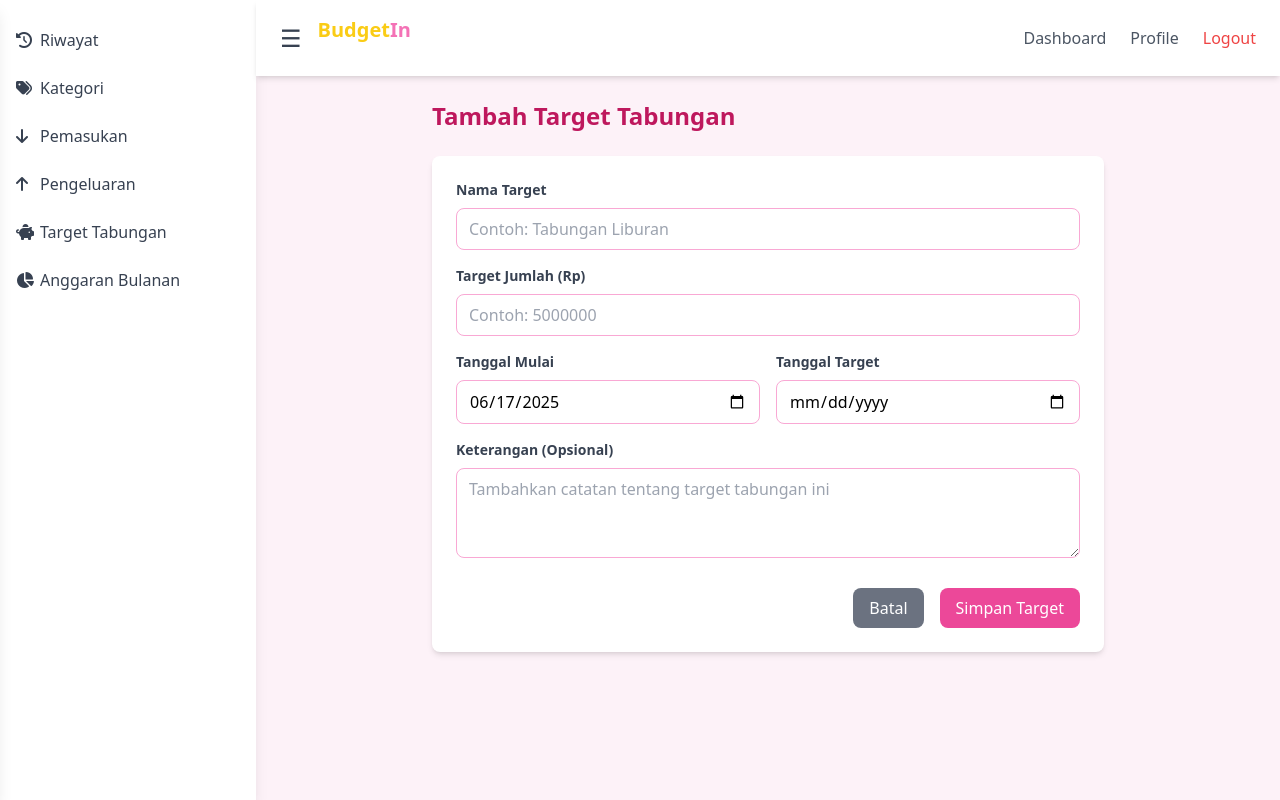
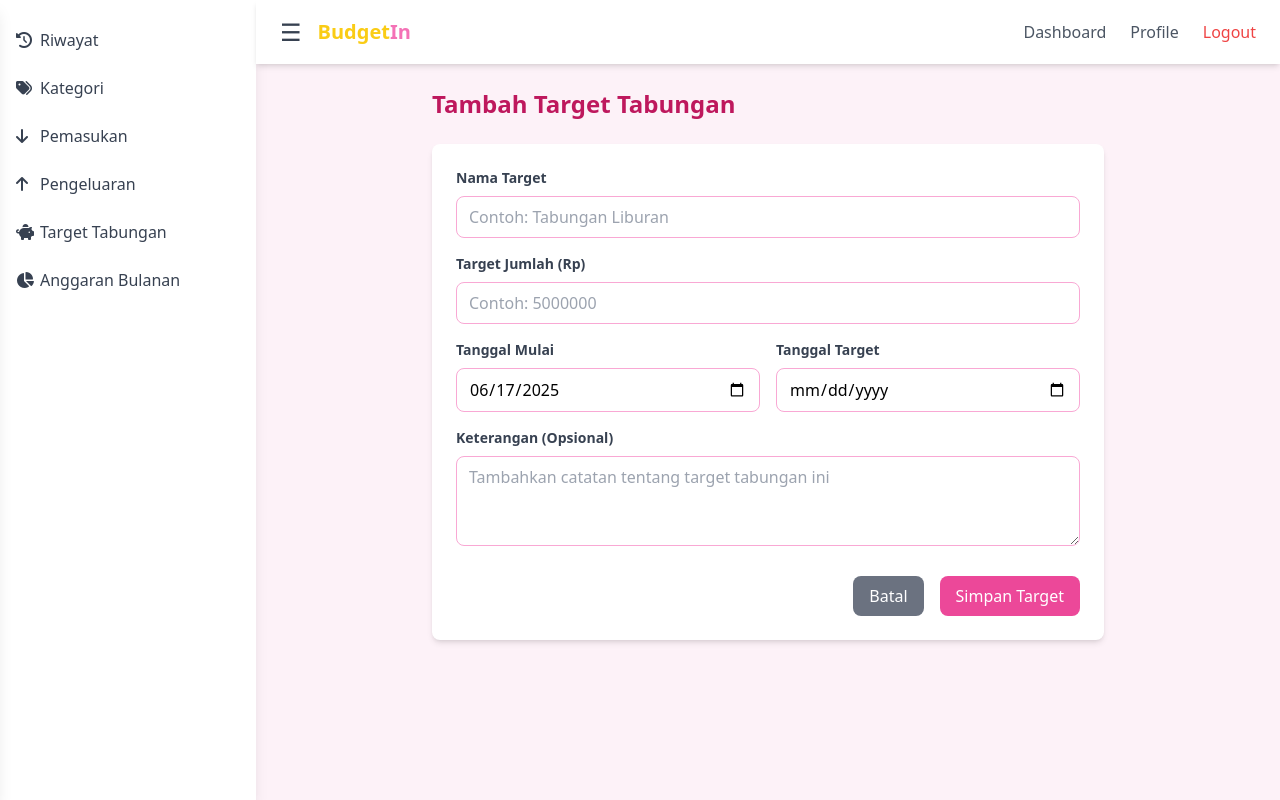
Before and after one commit to baralul/BudgetIn, a PHP site: page /pages/forms/tambah_target.php in a window 1280 px wide. Run offline with PHP 8.4, Linux system fonts and the light colour scheme; a user stored in the database is signed in; some libraries are stand-ins or nearby versions.

Commit message:
Update header.php

```diff
--- a/components/header.php
+++ b/components/header.php
@@ -1,9 +1,9 @@
-<header class="bg-white shadow-md p-4 flex items-center justify-between px-6 relative z-40">
+    <header class="bg-white shadow-md p-4 flex items-center justify-between px-6">
   <div class="flex items-center gap-4">
     <button onclick="toggleSidebar()" class="text-2xl text-gray-700 hover:text-yellow-500">
       &#9776;
     </button>
-    <h1 class="text-xl font-extrabold mb-4">
+    <h1 class="text-xl font-extrabold">
       <span class="text-yellow-400">Budget</span><span class="text-pink-400">In</span>
     </h1>
   </div>
```
